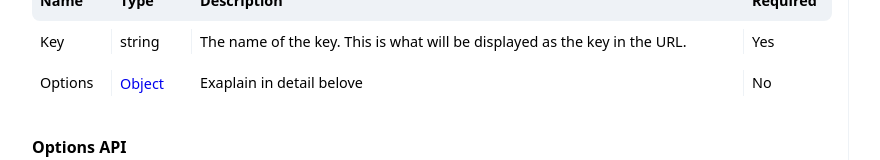
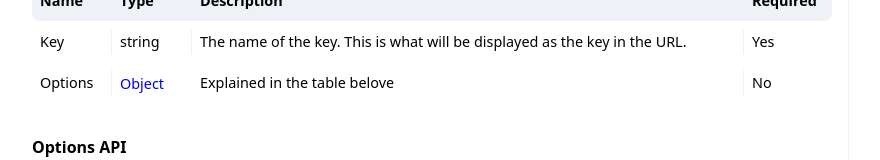
Before and after one commit to jKm00/svelte-param-store, a SvelteKit app: page / in a window 1280 px wide. Shown: the part 2373-2533 px from the top of the page, without its empty margins (128-1008 px from the left). Built offline with nearby package versions, Linux system fonts and the light colour scheme.

Commit message:
fix: typo

```diff
--- a/src/components/sections/ApiTable.svelte
+++ b/src/components/sections/ApiTable.svelte
@@ -19,7 +19,7 @@
 		<div class="grid row">
 			<p>Options</p>
 			<a href="#options-api">Object</a>
-			<p>Exaplain in detail belove</p>
+			<p>Explained in the table belove</p>
 			<p>No</p>
 		</div>
 	</div>
```
